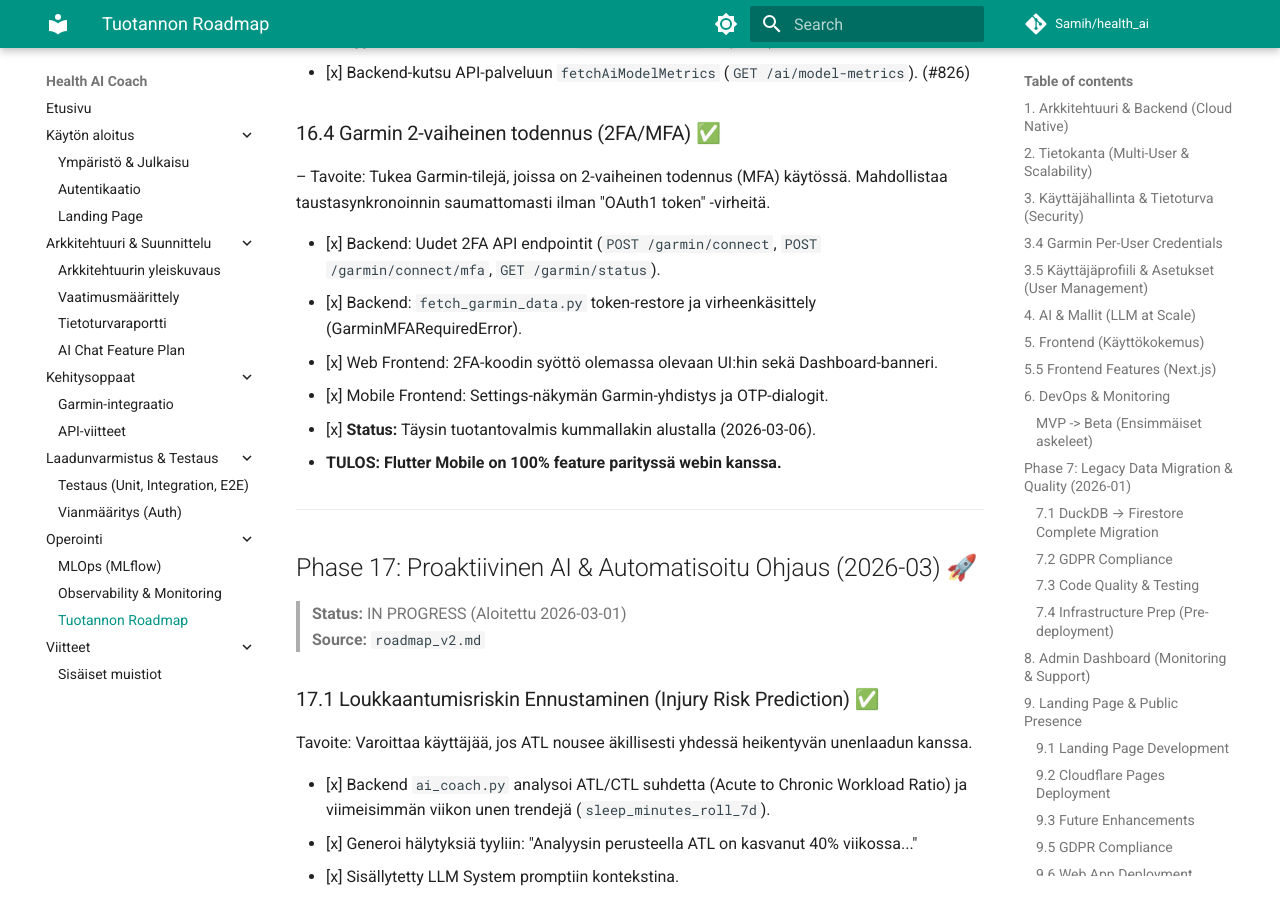
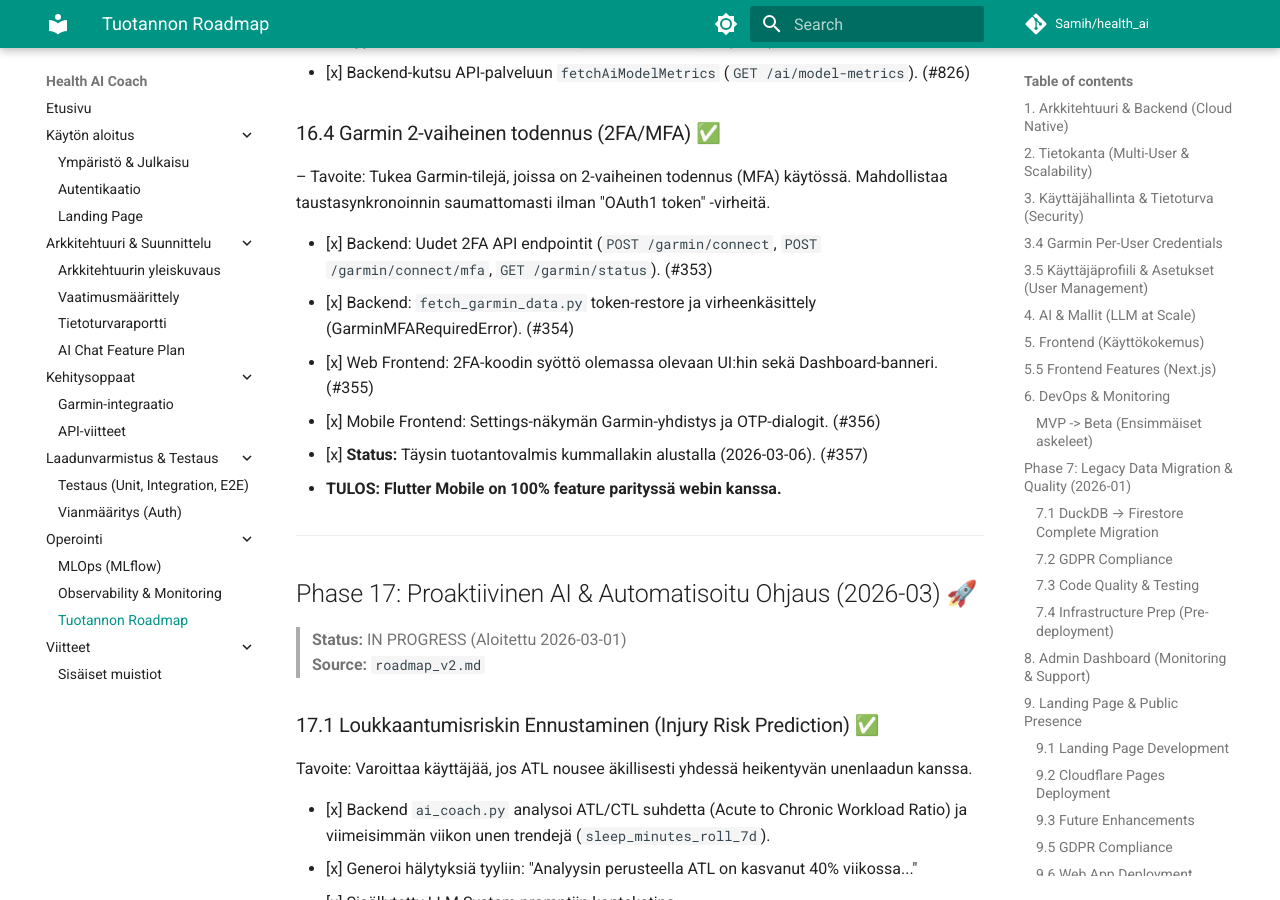
Before and after one commit to Sami-Python/Health_AI, an MkDocs documentation site: the page built from Docs/production_roadmap.md, in a window 1280 px wide and 900 px high, scrolled down 15098 px. Built offline with MkDocs 1.6.1 and Material for MkDocs 9.7.7, drawn with Linux system fonts in a browser that asks for light colours; comment, search, counter and statistics services are not loaded.

Commit message:
docs: update roadmap with issue numbers [skip ci]

```diff
--- a/Docs/production_roadmap.md
+++ b/Docs/production_roadmap.md
@@ -483,11 +483,11 @@ Streamlit on raskas tuhansille yhtäaikaisille käyttäjille.
 ### 16.4 Garmin 2-vaiheinen todennus (2FA/MFA) ✅
 – Tavoite: Tukea Garmin-tilejä, joissa on 2-vaiheinen todennus (MFA) käytössä. Mahdollistaa taustasynkronoinnin saumattomasti ilman "OAuth1 token" -virheitä.
 
-- [x] Backend: Uudet 2FA API endpointit (`POST /garmin/connect`, `POST /garmin/connect/mfa`, `GET /garmin/status`).
-- [x] Backend: `fetch_garmin_data.py` token-restore ja virheenkäsittely (GarminMFARequiredError).
-- [x] Web Frontend: 2FA-koodin syöttö olemassa olevaan UI:hin sekä Dashboard-banneri.
-- [x] Mobile Frontend: Settings-näkymän Garmin-yhdistys ja OTP-dialogit.
-- [x] **Status:** Täysin tuotantovalmis kummallakin alustalla (2026-03-06).
+- [x] Backend: Uudet 2FA API endpointit (`POST /garmin/connect`, `POST /garmin/connect/mfa`, `GET /garmin/status`). (#353)
+- [x] Backend: `fetch_garmin_data.py` token-restore ja virheenkäsittely (GarminMFARequiredError). (#354)
+- [x] Web Frontend: 2FA-koodin syöttö olemassa olevaan UI:hin sekä Dashboard-banneri. (#355)
+- [x] Mobile Frontend: Settings-näkymän Garmin-yhdistys ja OTP-dialogit. (#356)
+- [x] **Status:** Täysin tuotantovalmis kummallakin alustalla (2026-03-06). (#357)
 
 - **TULOS: Flutter Mobile on 100% feature parityssä webin kanssa.**
 
```
